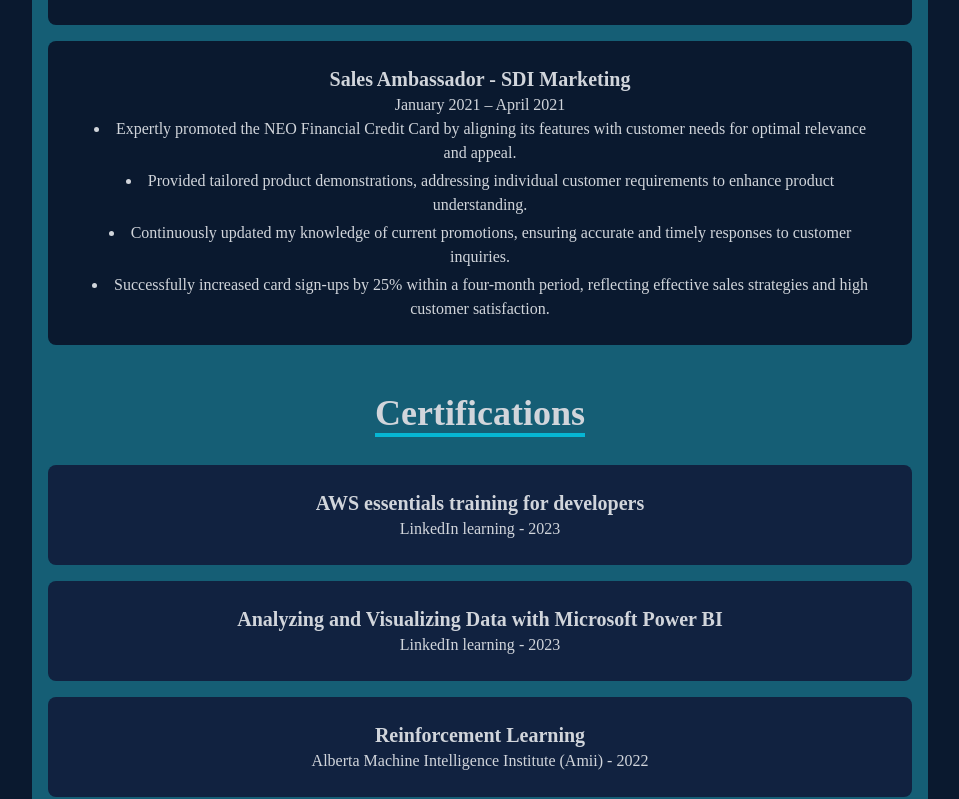
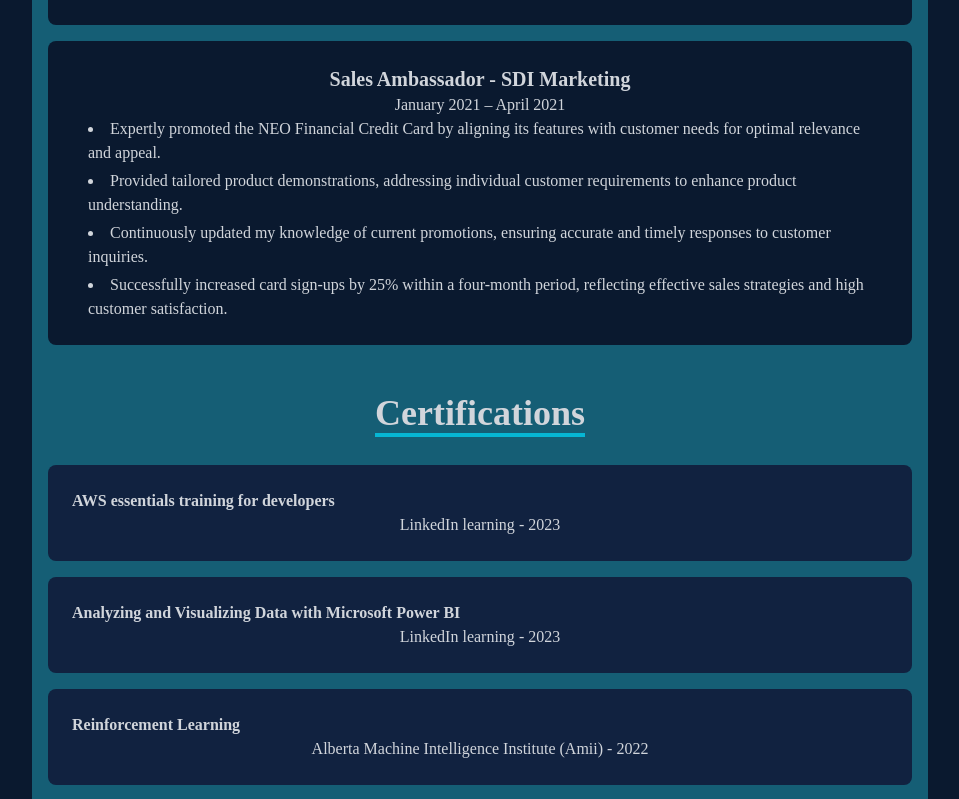
Before and after one commit to araina29/My-portfolio, a React (Create React App) app: page / in a window 1280 px wide. Shown: the part 3623-4422 px from the top of the page, without its empty margins (160-1119 px from the left). Built offline with nearby package versions, Linux system fonts and the light colour scheme.

Commit message:
completing UI?UX implementation

```diff
--- a/package.json
+++ b/package.json
@@ -6,12 +6,12 @@
     "@testing-library/jest-dom": "^5.16.5",
     "@testing-library/react": "^13.3.0",
     "@testing-library/user-event": "^13.5.0",
-    "axios": "^0.27.2",
+    "axios": "^1.6.6",
     "react": "^18.2.0",
     "react-dom": "^18.2.0",
     "react-icons": "^4.4.0",
-    "react-scripts": "5.0.1",
-    "react-scroll": "^1.8.7",
+    "react-scripts": "^5.0.1",
+    "react-scroll": "^1.9.0",
     "web-vitals": "^2.1.4"
   },
   "scripts": {
--- a/src/components/Navbar.jsx
+++ b/src/components/Navbar.jsx
@@ -45,7 +45,7 @@ const Navbar = () => {
         </Link>
         </li>
         <li>
-          <Link to='Learning' smooth={true} duration={500}>
+          <Link to='work' smooth={true} duration={500}>
             Learning
           </Link>
         </li>
@@ -94,10 +94,17 @@ const Navbar = () => {
         </li>
         <li className='py-6 text-4xl'>
           {' '}
+          <Link onClick={handleClick} to='work' smooth={true} duration={500}>
+            learning
+          </Link>
+        </li>
+        <li className='py-6 text-4xl'>
+          {' '}
           <Link onClick={handleClick} to='contact' smooth={true} duration={500}>
             Contact
           </Link>
         </li>
+
       </ul>
       {/* Social icons */}
       <div className='hidden lg:flex fixed flex-col top-[35%] left-0'>
--- a/src/components/Work.jsx
+++ b/src/components/Work.jsx
@@ -53,7 +53,10 @@ const workExperiences = [
 
 const Work = () => {
     return (
-        <div className="bg-[#0a192f] text-gray-300 p-8 flex justify-center items-center min-h-screen">
+        <div name="work" className="work-section">
+
+
+        <div className="bg-[#0a192f] text-gray-300 p-8 flex justify-center items-center min-h-screen ">
         <div className="py-16 rounded-md bg-cyan-800 flex flex-col justify-center items-center w-full max-w-4xl">
 
         <div className="mb-8 px-4 w-full text-center">
@@ -67,7 +70,7 @@ const Work = () => {
                 <div key={index} className="bg-[#0a192f] p-6 rounded-lg mb-4">
                 <h3 className="text-xl font-semibold">{experience.role} - {experience.company}</h3>
                 <p>{experience.duration}</p>
-                <ul className="list-disc list-inside space-y-1">
+                <ul className="text-left list-disc list-inside space-y-1">
                     {experience.points.map((point, pointIndex) => (
                     <li key={pointIndex}>{point}</li>
                     ))}
@@ -84,7 +87,7 @@ const Work = () => {
             <div className="flex flex-col items-end space-y-4">
             {certifications.map((cert, index) => (
               <div key={index} className="bg-[#112240] p-6 rounded-lg w-full">
-                <h3 className="text-xl font-semibold">{cert.title}</h3>
+                <h3 className="text-left font-semibold">{cert.title}</h3>
                 <p>{cert.institution} - {cert.year}</p>
               </div>
             ))}
@@ -94,6 +97,7 @@ const Work = () => {
 
         </div>
       </div>
+      </div>
     );
   };
 export default Work;
```
Also changed, not shown: 1 other file (tests, documents, lock files or other folders).
